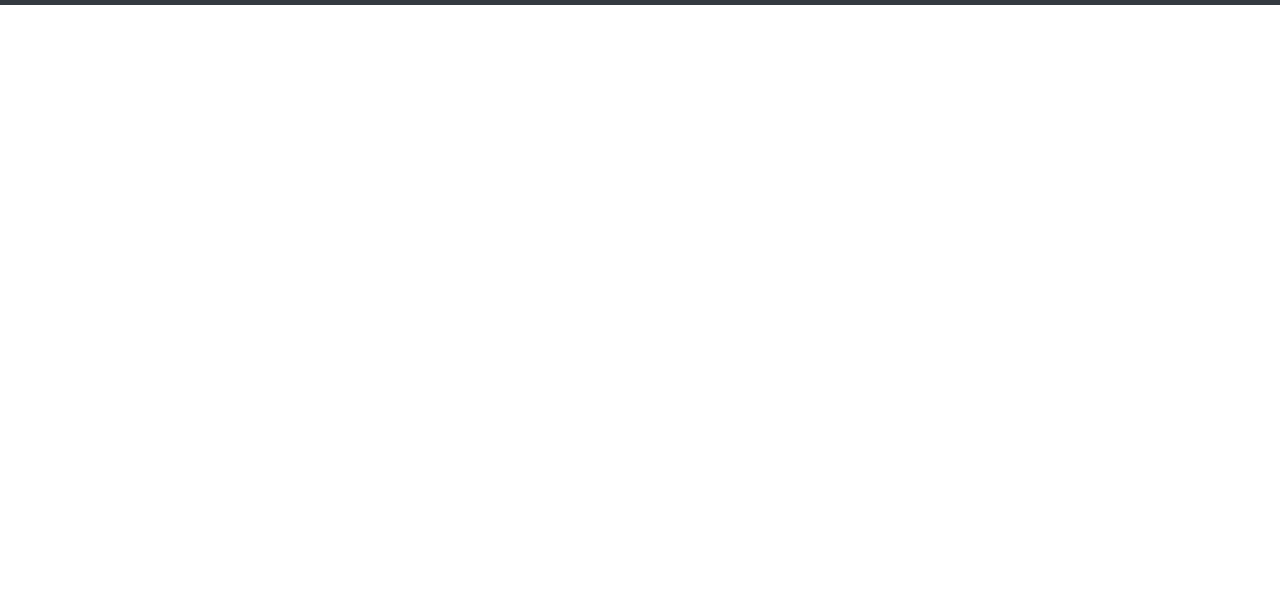
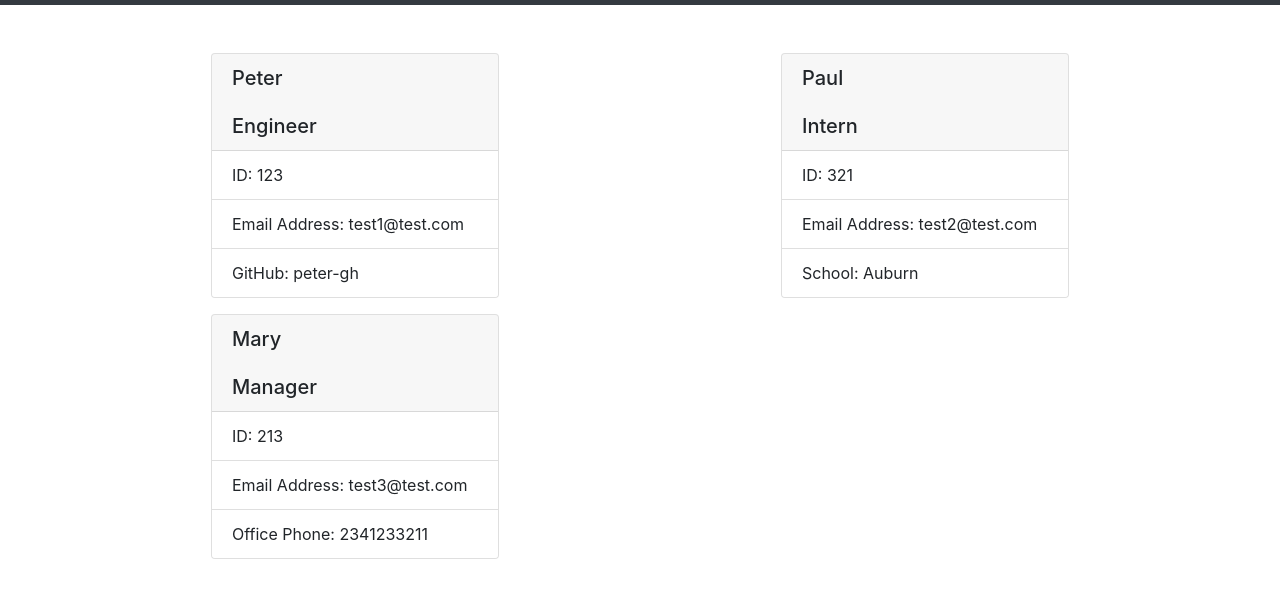
Before and after one commit to timothy-wardlow/Team-Profile-Generator, a website: page dist/team.html in a window 1280 px wide. Shown: the part 51-646 px from the top of the page. Drawn offline with nearby package versions, Linux system fonts and the light colour scheme.

Commit message:
making a few minor changes, updating README

```diff
--- a/dist/team.html
+++ b/dist/team.html
@@ -12,4 +12,35 @@
             <span class="navbar-brand mb-0 h1 w-100 text-center">Team Profile</span>
         </nav>
         <div class="container">
-            <div class="row">
+            <div class="row"><div class="col-6">
+            <div class="card mx-auto mb-3" style="width: 18rem">
+            <h5 class="card-header">Peter<br /><br />Engineer</h5>
+            <ul class="list-group list-group-flush">
+                <li class="list-group-item">ID: 123</li>
+                <li class="list-group-item">Email Address: test1@test.com</li>
+                <li class="list-group-item">GitHub: peter-gh</li>
+            </ul>
+            </div>
+        </div><div class="col-6">
+            <div class="card mx-auto mb-3" style="width: 18rem">
+            <h5 class="card-header">Paul<br /><br />Intern</h5>
+            <ul class="list-group list-group-flush">
+                <li class="list-group-item">ID: 321</li>
+                <li class="list-group-item">Email Address: test2@test.com</li>
+                <li class="list-group-item">School: Auburn </li>
+            </ul>
+            </div>
+        </div><div class="col-6">
+            <div class="card mx-auto mb-3" style="width: 18rem">
+            <h5 class="card-header">Mary<br /><br />Manager</h5>
+            <ul class="list-group list-group-flush">
+                <li class="list-group-item">ID: 213</li>
+                <li class="list-group-item">Email Address: test3@test.com</li>
+                <li class="list-group-item">Office Phone: 2341233211</li>
+            </ul>
+            </div>
+        </div> </div>
+    </div>
+
+</body>
+</html>
```
Also changed, not shown: README.md, assets/screenshot.png (added).
